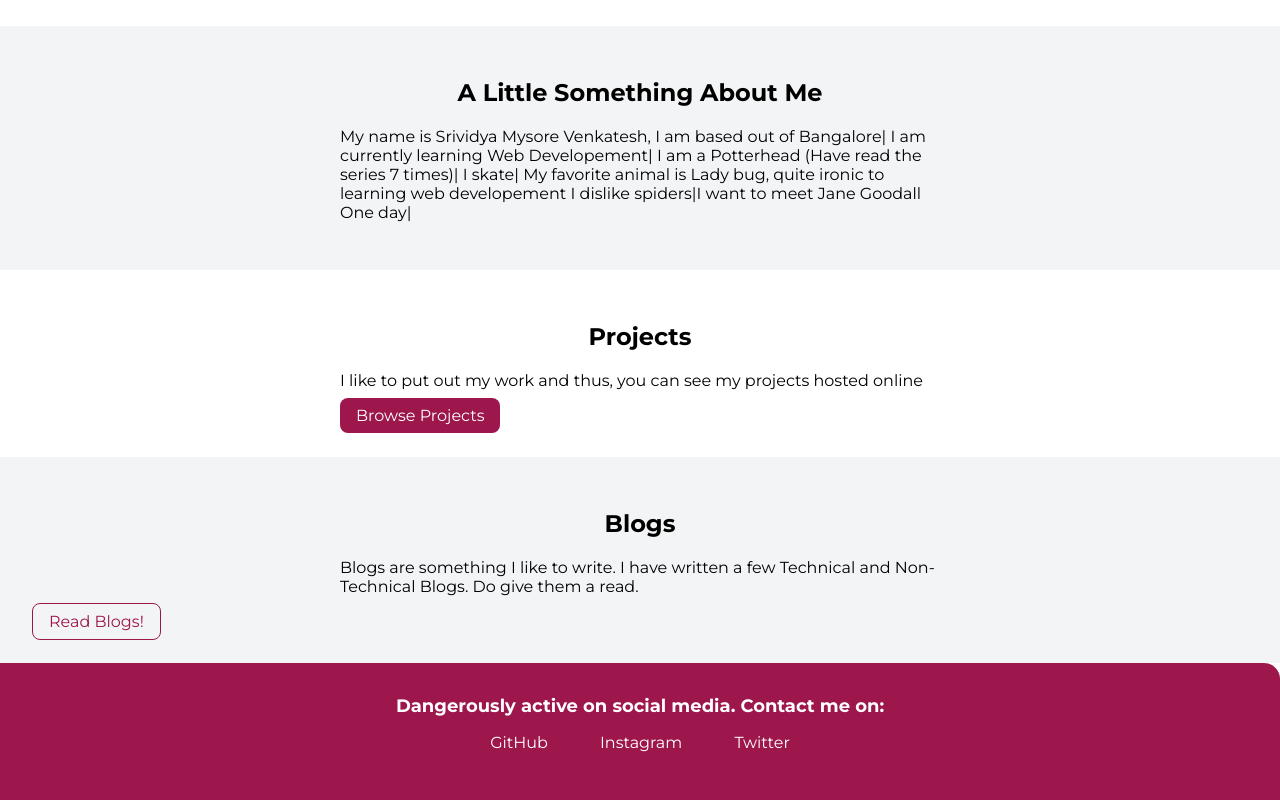
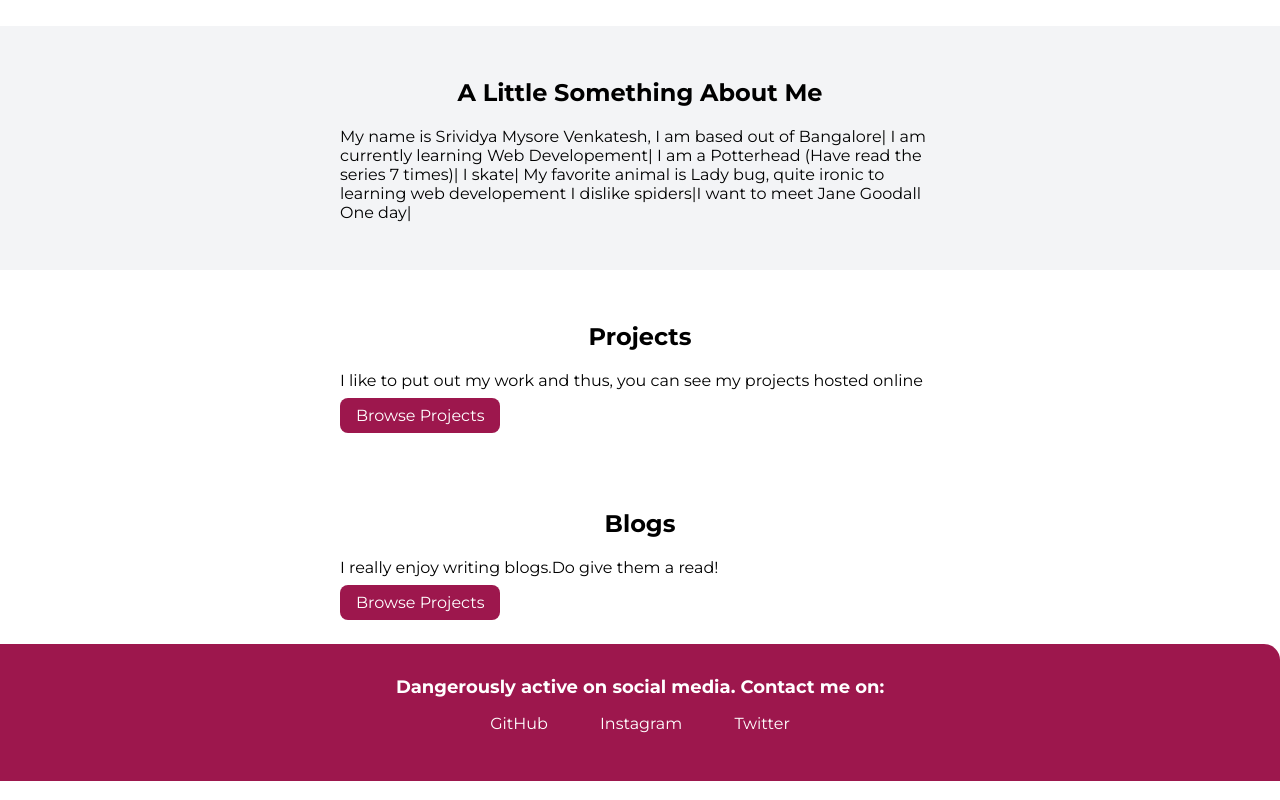
Before and after one commit to SriV-dya/Profile-repo, a plain HTML site: page index.html in a window 1280 px wide. Shown: the part 470-1270 px from the top of the page. Drawn offline with Linux system fonts and the light colour scheme.

Commit message:
feat:blog button

```diff
--- a/index.html
+++ b/index.html
@@ -48,15 +48,16 @@
 
     </section>
 
-    <section class="section ow">
+    <section class="section">
         <div class="container container-center">
             <h1>Blogs</h1>
-            <p>Blogs are something I like to write. I have written a few Technical and Non-Technical Blogs.
-                Do give them a read.
-            </p>
+            <p>I really enjoy writing blogs.Do give them a read!</p>
+            <a class="link link-primary" href="/blogs.html">Browse Projects</a>
         </div>
-        <a class="link link-secondary" href="/blogs.html">Read Blogs!</a>
+
     </section>
+
+
 
     <footer class="footer">
         <div class="footer-header">Dangerously active on social media. Contact me on:</div>
```
